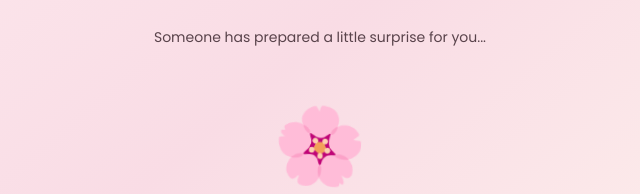
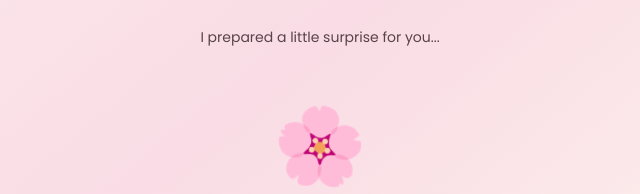
Before and after one commit to Sanchaishalu3126/kdbday, a plain HTML site: page index.html in a window 1280 px wide. Shown: the part 361-555 px from the top of the page, 320-960 px from the left. Drawn offline with Linux system fonts and the light colour scheme.

Commit message:
Update subtitle text in index.html

```diff
--- a/index.html
+++ b/index.html
@@ -26,7 +26,7 @@
         <div class="stars">✦　✧　✦</div>
         <p class="eyebrow">A LITTLE SOMETHING FOR SOMEONE SPECIAL</p>
         <h1 class="script">Hey, Karthiga!</h1>
-        <p class="subtitle">Someone has prepared a little surprise for you...</p>
+        <p class="subtitle">I prepared a little surprise for you...</p>
         <div class="flower">🌸</div>
         <button class="main-btn" onclick="nextPage()">Open Your Surprise ♡</button>
         <p class="small-note">Made with friendship & lots of love</p>
```
